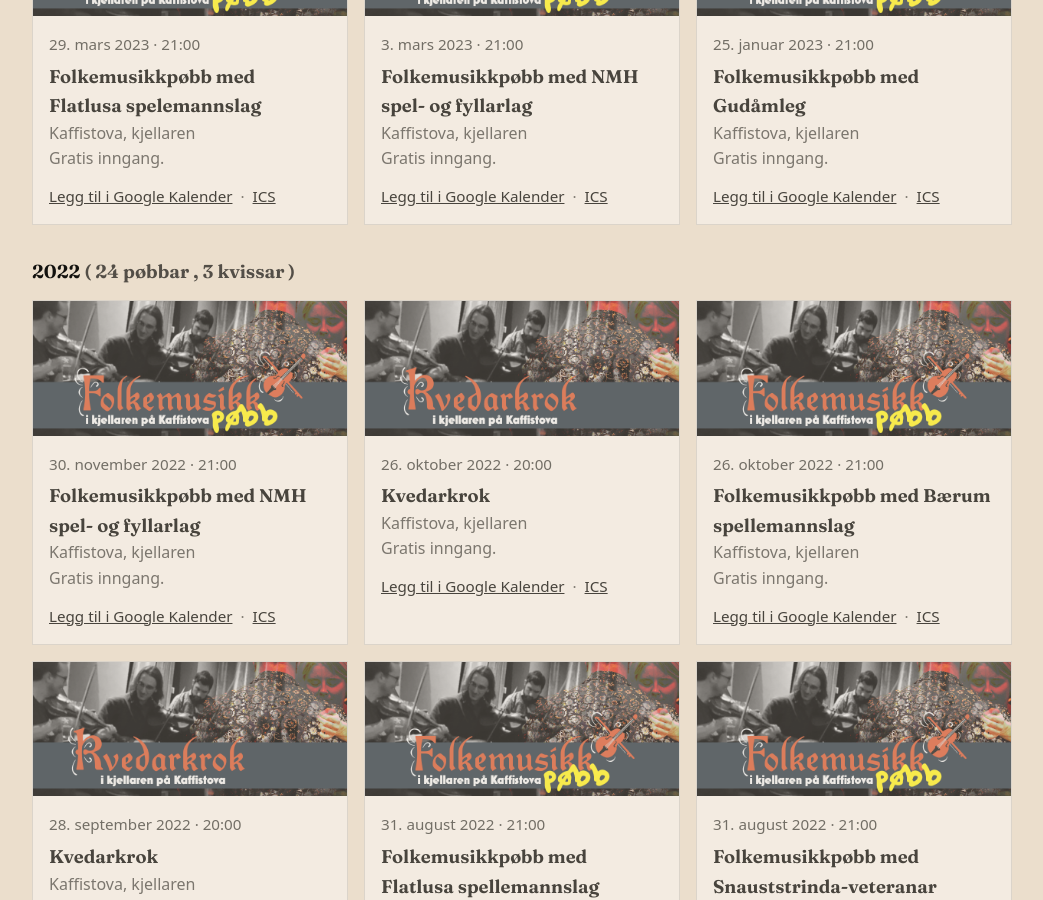
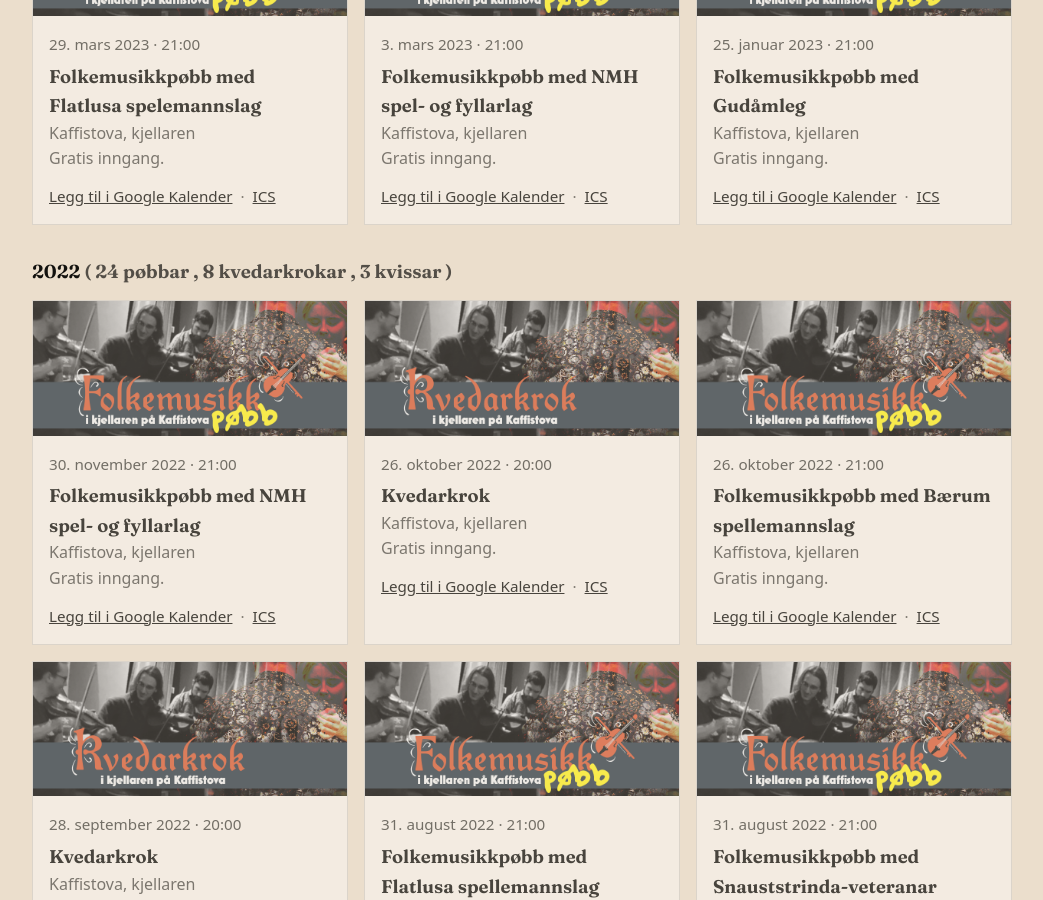
Before and after one commit to tlauen/oslobygda, a Jekyll site: the page built from kalender/index.md, in a window 1280 px wide and 900 px high, scrolled down 4544 px. Shown: the whole window, without its empty margins (118-1161 px from the left). Built offline with Jekyll 4.4.1, drawn with Linux system fonts in a browser that asks for light colours; part of the change alters nothing that is shown.

```diff
--- a/_includes/kalenderliste.html
+++ b/_includes/kalenderliste.html
@@ -52,29 +52,25 @@
 {% assign kviss_count = 0 %}
 
 {% for x in site.data.kalender %}
+  {% assign uid = x.uid | default: "" %}
   {% assign x_year = x.dato | date: "%Y" %}
 
   {% if x_year == current_year %}
 
-      {% assign pref5 = x.uid | slice: 0, 5 %}
-      {% assign pref6 = x.uid | slice: 0, 6 %}
-      {% assign pref10 = x.uid | slice: 0, 10 %}
-
-      {% if pref5 == "pobb-" %}
+    {% if x.uid contains "pobb-" %}
       {% assign pobb_count = pobb_count | plus: 1 %}
     {% endif %}
 
-      {% if pref10 == "kved-" %}
+    {% if x.uid contains "kved-" %}
       {% assign kved_count = kved_count | plus: 1 %}
     {% endif %}
 
-      {% if pref6 == "kviss-" %}
+    {% if x.uid contains "kviss-" %}
       {% assign kviss_count = kviss_count | plus: 1 %}
     {% endif %}
 
   {% endif %}
 {% endfor %}
-
   <h3 class="kalender-jaar">
     {{ current_year }}
     <span class="muted">
```
Lines whose indentation alone changed are shown as unchanged.
